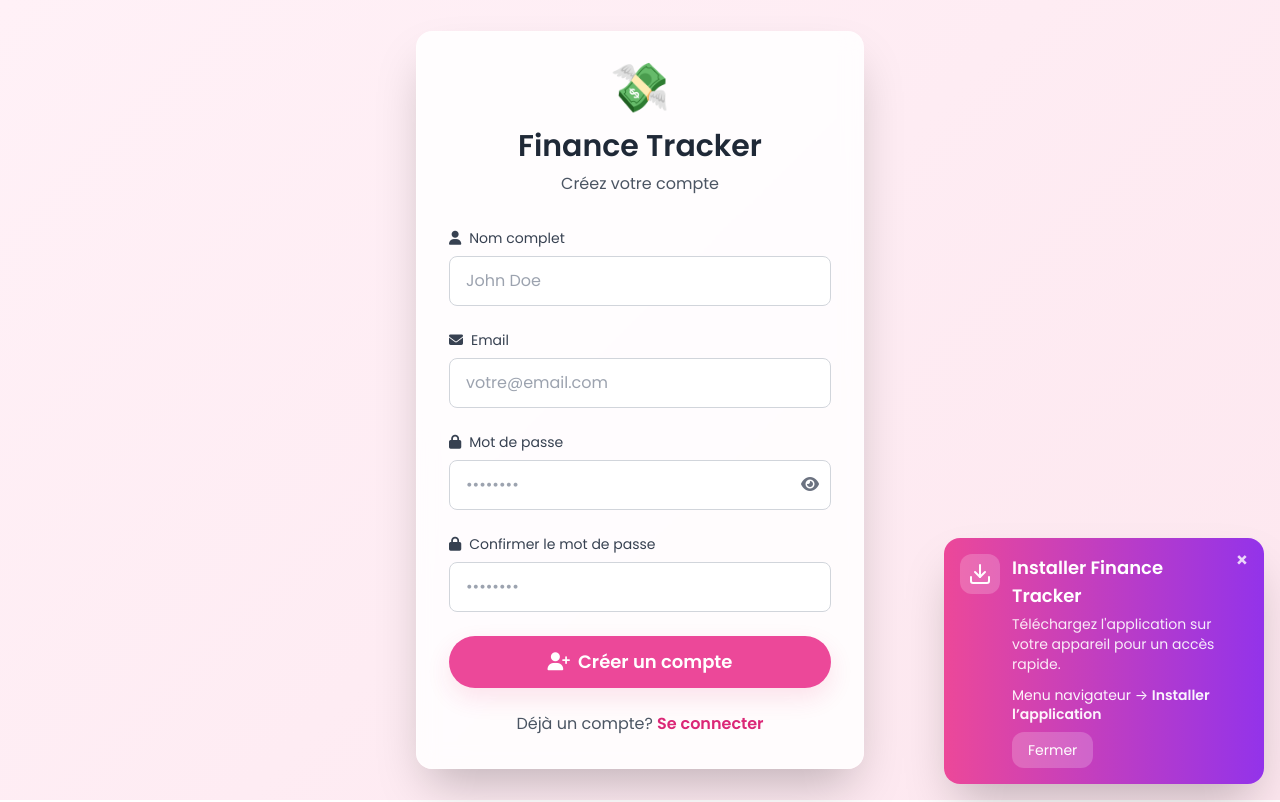
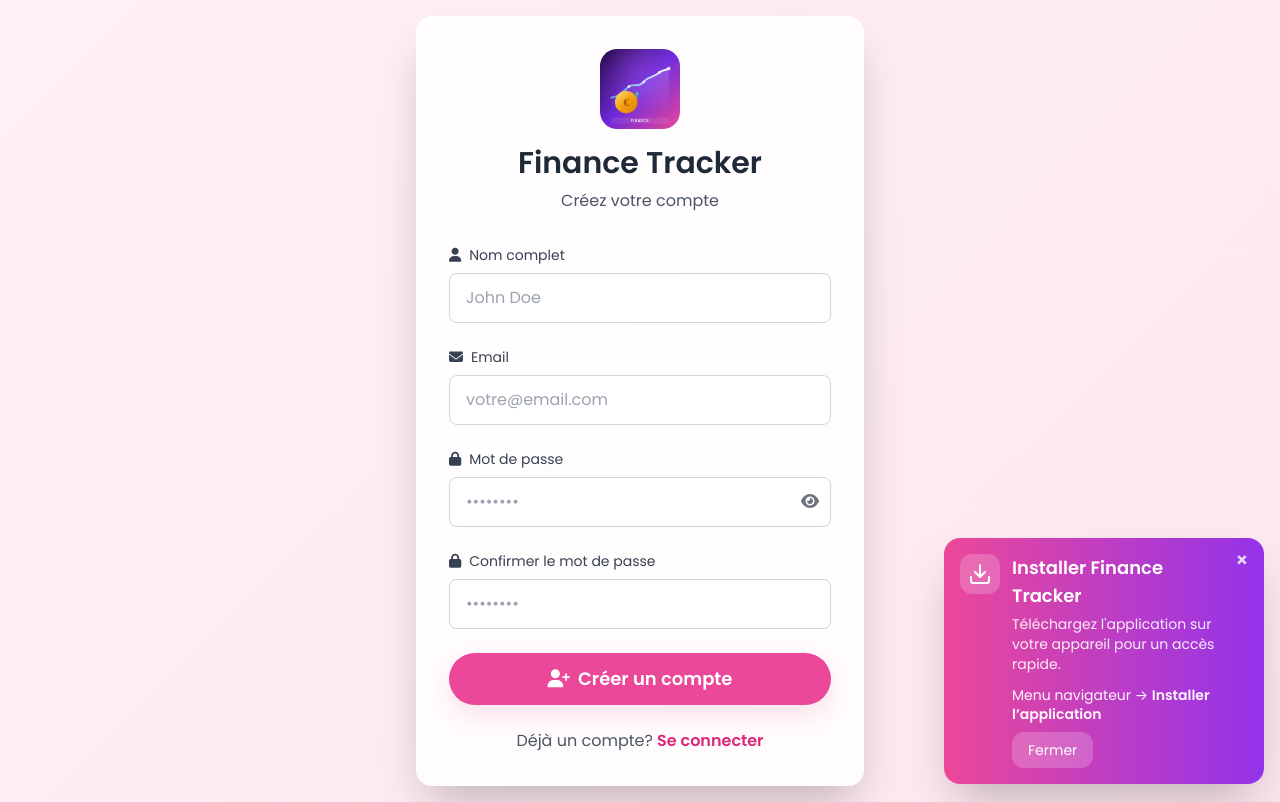
Before and after one commit to anne-gaelle-bernard/finance-, a React (Vite) app in the folder frontend/: page /register in a window 1280 px wide. Built offline with nearby package versions, Linux system fonts and the light colour scheme; no server answers.

Commit message:
Replace emoji logo with new SVG icon in Register

```diff
--- a/frontend/src/pages/Register.jsx
+++ b/frontend/src/pages/Register.jsx
@@ -40,7 +40,7 @@ const Register = () => {
     <div className="min-h-screen flex items-center justify-center p-3 sm:p-4">
       <div className="glass-card rounded-2xl shadow-2xl p-6 sm:p-8 max-w-md w-full">
         <div className="text-center mb-6 sm:mb-8">
-          <div className="text-4xl sm:text-5xl mb-3 sm:mb-4">💸</div>
+                    <div className="text-4xl sm:text-5xl mb-3 sm:mb-4"><img src="/icon.svg" alt="Finance Tracker" className="w-16 h-16 sm:w-20 sm:h-20 mx-auto" /></div>
           <h1 className="text-2xl sm:text-3xl font-bold text-gray-800 mb-2">Finance Tracker</h1>
           <p className="text-sm sm:text-base text-gray-600">Créez votre compte</p>
         </div>
```
